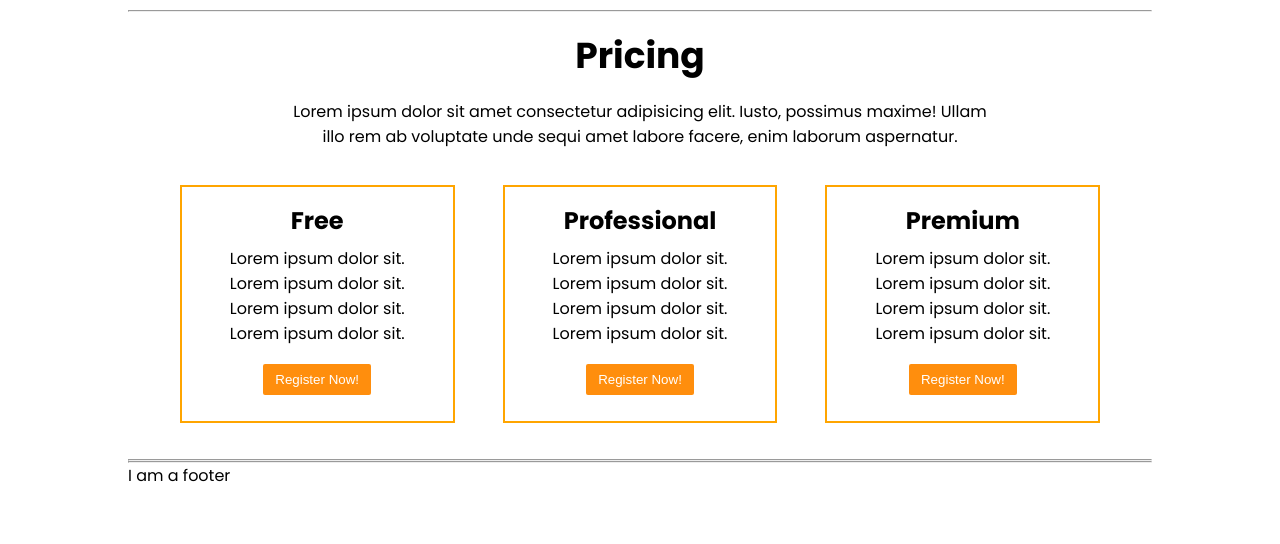
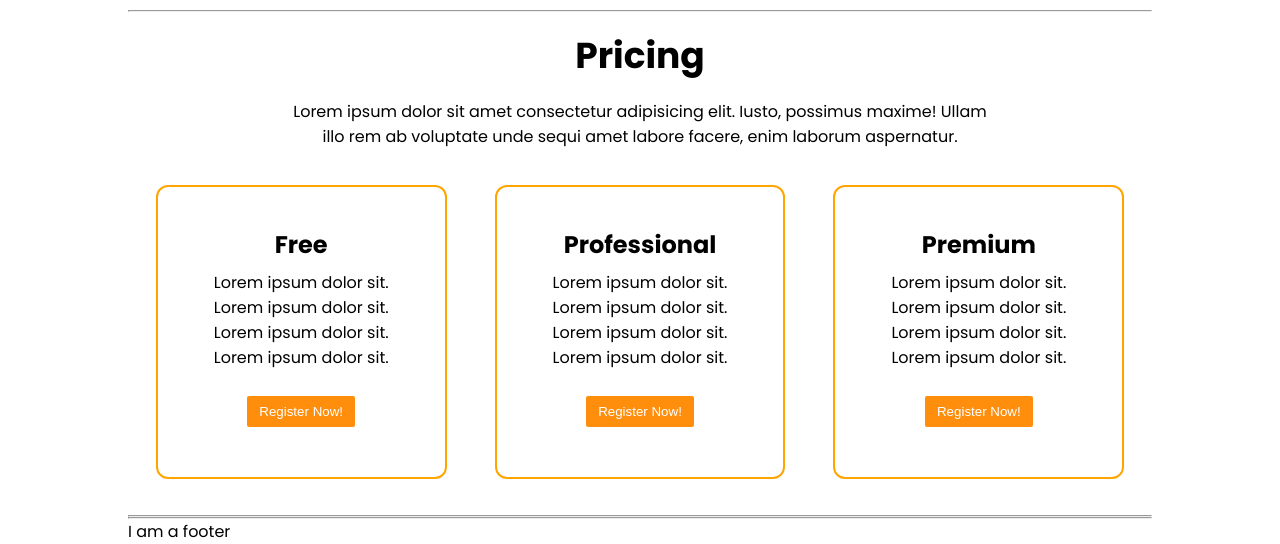
Before and after one commit to dev-satyamthakur/Gym-Landing-Page, a plain HTML site: page index.html in a window 1280 px wide. Shown: the part 702-1246 px from the top of the page. Before the commit the page ends 1190 px from the top, so only its background shows below. Drawn offline with Linux system fonts and the light colour scheme.

Commit message:
Styling the boxes inside the pricing section

```diff
--- a/style.css
+++ b/style.css
@@ -46,9 +46,14 @@
     margin: 12px 24px;
     text-align: center;
     border: 2px solid orange;
-    padding: 8px 48px;
+    padding: 32px 56px;
+    border-radius: 12px;
 }
 
 .box li {
     list-style: none;
 }
+
+.box ul {
+    margin: 8px 0px;
+}
```
